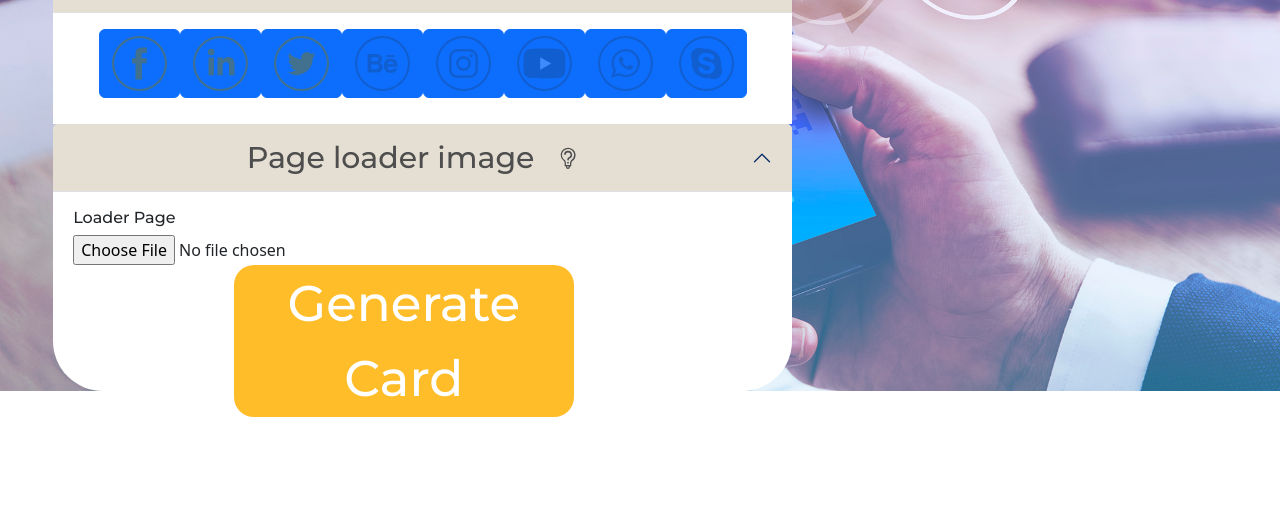
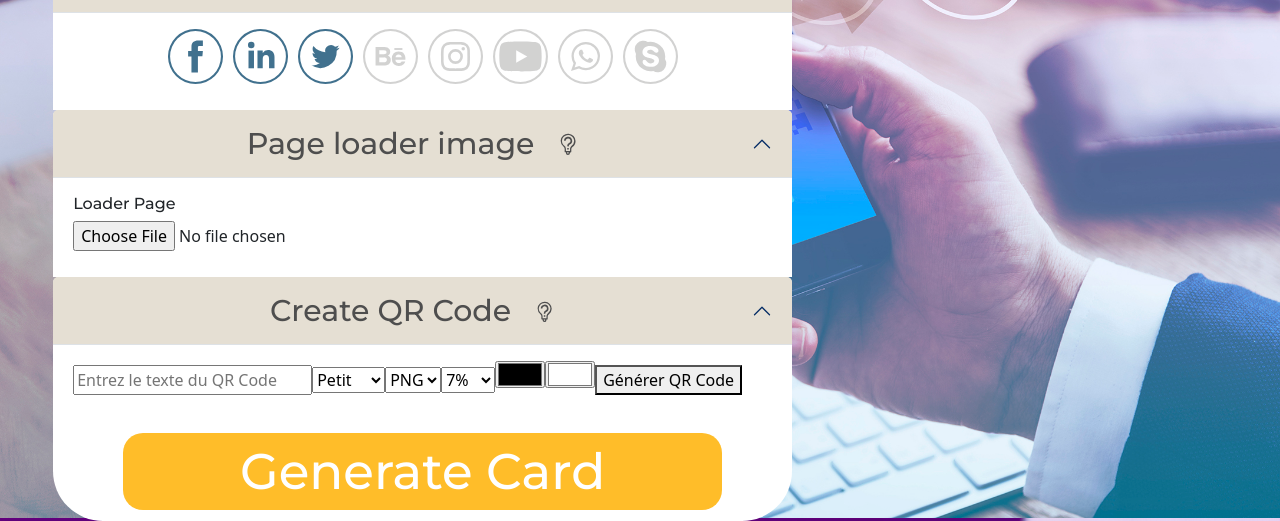
Before and after one commit to QuentinL81/Business-Cards, a React app in the folder react/: page /create in a window 1280 px wide. Shown: the part 2134-2655 px from the top of the page. Before the commit the page ends 2551 px from the top, so only its background shows below. Built offline with nearby package versions, Linux system fonts and the light colour scheme; a web font is replaced by a local one.

Commit message:
remiseau propre de react du au changement de repo

```diff
--- /dev/null
+++ b/react/src/blocs/QRCode.js
@@ -0,0 +1,85 @@
+import React, { useState } from 'react';
+import axios from 'axios';
+
+function QRCodeGenerator() {
+  const [qrcodeImageUrl, setQRCodeImageUrl] = useState('');
+  const [text, setText] = useState('');
+  const [size, setSize] = useState('200');
+  const [format, setFormat] = useState('png');
+  const [errorCorrection, setErrorCorrection] = useState('M');
+  const [foregroundColor, setForegroundColor] = useState('#000000');
+  const [backgroundColor, setBackgroundColor] = useState('#ffffff');
+
+  const generateQRCode = () => {
+    const requestData = {
+      data: text,
+      size: parseInt(size),
+      format,
+      qzone: parseInt(errorCorrection),
+      fgcolor: foregroundColor.substring(1),
+      bgcolor: backgroundColor.substring(1),
+    };
+
+    axios
+      .post('https://api.qrcode-monkey.com/qr/custom', requestData, {
+        responseType: 'arraybuffer',
+        headers: {
+          'Content-Type': 'application/json',
+        },
+      })
+      .then(response => {
+        const qrCodeImageBlob = new Blob([response.data], { type: 'image/png' });
+        const qrCodeImageUrl = URL.createObjectURL(qrCodeImageBlob);
+        setQRCodeImageUrl(qrCodeImageUrl);
+      })
+      .catch(error => {
+        console.error(error);
+      });
+  };
+
+  return (
+    <div>
+      <input
+        type="text"
+        value={text}
+        onChange={e => setText(e.target.value)}
+        placeholder="Entrez le texte du QR Code"
+      />
+      <select value={size} onChange={e => setSize(e.target.value)}>
+        <option value="200">Petit</option>
+        <option value="400">Moyen</option>
+        <option value="600">Grand</option>
+      </select>
+      <select value={format} onChange={e => setFormat(e.target.value)}>
+        <option value="png">PNG</option>
+        <option value="svg">SVG</option>
+        <option value="pdf">PDF</option>
+      </select>
+      <select value={errorCorrection} onChange={e => setErrorCorrection(e.target.value)}>
+        <option value="7">7%</option>
+        <option value="15">15%</option>
+        <option value="25">25%</option>
+        <option value="30">30%</option>
+      </select>
+      <input
+        type="color"
+        value={foregroundColor}
+        onChange={e => setForegroundColor(e.target.value)}
+      />
+      <input
+        type="color"
+        value={backgroundColor}
+        onChange={e => setBackgroundColor(e.target.value)}
+      />
+      <button onClick={generateQRCode}>Générer QR Code</button>
+      {qrcodeImageUrl && (
+        <div>
+          <h3>Prévisualisation :</h3>
+          <img src={qrcodeImageUrl} alt="QR Code" />
+        </div>
+      )}
+    </div>
+  );
+}
+
+export default QRCodeGenerator;
--- /dev/null
+++ b/react/src/components/IconNetwork.css
@@ -0,0 +1,21 @@
+.icon-network{
+
+}
+
+.btn-primary{
+    background: transparent;
+    border: none;
+    padding: 0;
+    padding-left: 5px;
+    padding-right: 5px;
+    --bs-btn-hover-bg: none;
+}
+
+.input-group-text{
+    background-color: white;
+    border: none;
+}
+
+.input-group>:not(:first-child):not(.dropdown-menu):not(.valid-tooltip):not(.valid-feedback):not(.invalid-tooltip):not(.invalid-feedback) {
+    border-radius: 10px;
+}
--- a/react/src/components/IconNetwork.js
+++ b/react/src/components/IconNetwork.js
@@ -2,18 +2,16 @@ import React, { useState } from 'react';
 import Button from 'react-bootstrap/Button';
 import Collapse from 'react-bootstrap/Collapse';
 import Form from 'react-bootstrap/Form';
-import { Alert} from 'react-bootstrap';
-
+import { Alert } from 'react-bootstrap';
+import './IconNetwork.css'
 export default function InconNetwork({ image, label, handleChange, name }) {
   const [open, setOpen] = useState(false);
   const [link, setLink] = useState('');
   const [invalidUrl, setInvalidUrl] = useState(false);
-
   const handleLinkChange = (event) => {
     const { value } = event.target;
     setLink(value);
     handleChange(event);
-
     if (value === '') {
       setInvalidUrl(false);
     } else if (!isValidUrl(value)) {
@@ -22,22 +20,36 @@ export default function InconNetwork({ image, label, handleChange, name }) {
       setInvalidUrl(false);
     }
   };
-
   const handleSubmit = (event) => {
     event.preventDefault();
     setOpen(false);
   };
-
   const isValidUrl = (url) => {
     const urlPattern = /^www\.[A-Za-z0-9-]+\.(com|fr|dev|net|org|io)(\/[^\s]*)?$/i;
     return urlPattern.test(url);
   };
+  return (
+    <div className='icon-network'>
+      <div>
+        <Button className='buttons'
+          onClick={() => setOpen(!open)}
+          aria-controls="collapse-text"
+          aria-expanded={open}
+        >
+          <img src={image} alt="Click here" />
+        </Button>
+      </div>
 
-  return (
-    <>
+
       <Collapse in={open}>
         <div id="collapse-text">
           <Form onSubmit={handleSubmit}>
+            <div className="input-group">
+              <div className="input-group-append">
+                <span className="input-group-text">
+                  <img src={image} alt="URL Icon" />
+                </span>
+              </div>
               <Form.Control
                 type="text"
                 placeholder={label}
@@ -46,23 +58,16 @@ export default function InconNetwork({ image, label, handleChange, name }) {
                 data-testid={name}
                 onChange={handleLinkChange}
               />
+            </div>
           </Form>
         </div>
       </Collapse>
-      <div>
-        <Button
-          onClick={() => setOpen(!open)}
-          aria-controls="collapse-text"
-          aria-expanded={open}
-        >
-          <img src={image} alt="Click here" />
-        </Button>
-      </div>
+
       {invalidUrl && (
         <Alert variant="danger">
           URL is invalid. Please enter a valid URL. Domain name valid: .com|.fr|.dev|.net|.org|.io
         </Alert>
       )}
-    </>
+    </div>
   );
 }
--- a/react/src/components/SubmitButton.css
+++ b/react/src/components/SubmitButton.css
@@ -7,3 +7,10 @@
     font-family:'Montserrat', sans-serif;
     width: 90%;
 }
+
+.button-submit{
+    display: flex;
+    align-items: center;
+    width: 90%;
+    justify-content: center;
+}
--- a/react/src/components/SubmitButton.js
+++ b/react/src/components/SubmitButton.js
@@ -19,7 +19,7 @@ function SubmitButton({ digitalData }) {
   };
 
   return (
-    <div>
+    <div className='button-submit'>
       <button className="SubmitButton" type="button" onClick={handleSubmit}>
         Generate Card
       </button>
--- a/react/src/pages/Create.js
+++ b/react/src/pages/Create.js
@@ -11,7 +11,7 @@ import AccordionDisplay from '../components/Accordion';
 import Links from '../blocs/Links';
 import Preview from './Preview';
 import NavBar from '../components/Navbar';
-
+import QRCode from '../blocs/QRCode';
 
 export default function Create() {
   const [userInformation, setUserInformation] = useState({
@@ -54,7 +54,7 @@ export default function Create() {
           <AccordionDisplay children={<Download handleChange={handleChange} />} title="Downloading images" />
           <AccordionDisplay children={<SocialNetwork handleChange={handleChange} />} title="Social Networks" />
           <AccordionDisplay children={<LoaderPage handleChange={handleChange} />} title="Page loader image" overlayButtonMessage="A page loader is an image displayed when it takes time to load the landing page after people scan this QR Code." showOverlayButton={true} />
-
+          <AccordionDisplay children={<QRCode handleChange={handleChange} />} title="Create QR Code" overlayButtonMessage="This QR Code is create with Qrcodemonkey :)" showOverlayButton={true} />
           <div className='blanc_button'>
             <SubmitButton />
           </div>
```
Also changed, not shown: react/src/blocs/SocialNetwork.js (line endings or trailing spaces). Lines whose indentation alone changed are shown as unchanged.
